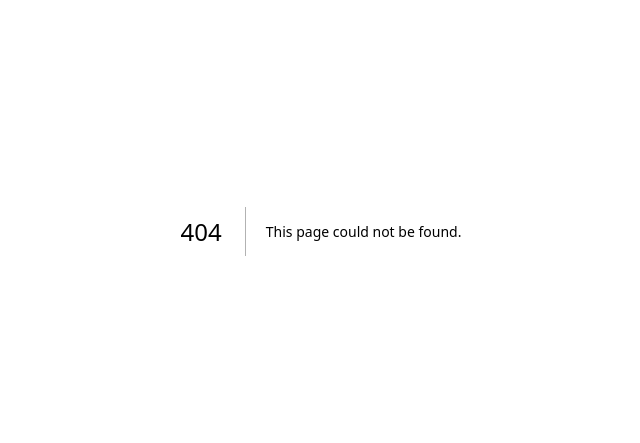
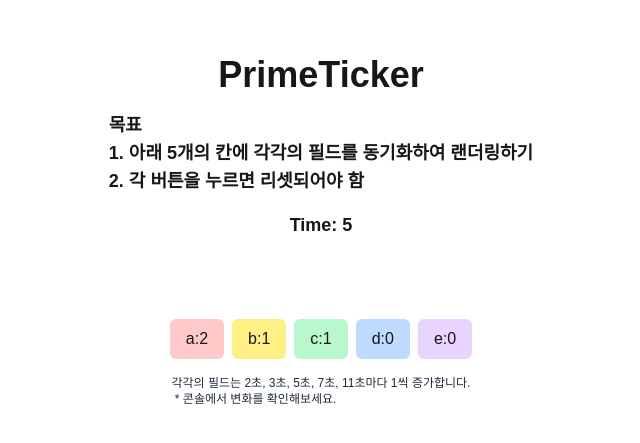
Before and after one commit to entrolEC/external-state-management, a Next.js app: page /prime-ticker/1 in a window 1280 px wide. Before the commit this address had no page. Shown: the part 169-612 px from the top of the page, without its empty margins (319-959 px from the left). Built offline with nearby package versions, Linux system fonts and the light colour scheme.

Commit message:
feat: prime-ticker 문제 useSyncExternalStore 해결법

```diff
--- a/package.json
+++ b/package.json
@@ -1,5 +1,5 @@
 {
-  "name": "mutation-pattern",
+  "name": "external-state-management",
   "version": "0.1.0",
   "private": true,
   "scripts": {
--- /dev/null
+++ b/src/app/prime-ticker/1/page.tsx
@@ -0,0 +1,85 @@
+'use client';
+
+import Timer from '@/component/timer';
+import { MouseEventHandler, useSyncExternalStore } from 'react';
+import { getPrimeTicker } from '@/lib/get-prime-ticker';
+import { Field } from '@/lib/prime-ticker';
+
+const primeTicker = getPrimeTicker();
+primeTicker.start();
+
+const subscribe = (field: string) => (callback: () => void) => {
+  primeTicker.addEventListener(`update:${field}`, callback);
+  return () => primeTicker.removeEventListener('update:a', callback);
+};
+
+const getSnapshot = (field: Field) => () => {
+  return primeTicker.get(field);
+};
+
+const handleClick: MouseEventHandler<HTMLDivElement> = (e) => {
+  primeTicker.set(e.currentTarget.id as Field, 0);
+};
+
+export default function PrimeTickerPage() {
+  const a = useSyncExternalStore(subscribe('a'), getSnapshot('a'));
+  const b = useSyncExternalStore(subscribe('b'), getSnapshot('b'));
+  const c = useSyncExternalStore(subscribe('c'), getSnapshot('c'));
+  const d = useSyncExternalStore(subscribe('d'), getSnapshot('d'));
+  const e = useSyncExternalStore(subscribe('e'), getSnapshot('e'));
+
+  return (
+    <div className="grid h-full w-full place-items-center">
+      <div className="flex flex-col items-center">
+        <h1 className="text-4xl font-bold">PrimeTicker</h1>
+        <h2 className="mt-4 text-lg font-semibold whitespace-pre-wrap">
+          <span className="font-bold">목표</span>
+          {'\n'}1. 아래 5개의 칸에 각각의 필드를 동기화하여 랜더링하기{'\n'}2. 각 버튼을 누르면 리셋되어야 함
+        </h2>
+        <h2 className="mt-4 text-lg font-semibold">
+          Time: <Timer />
+        </h2>
+        <div className="flex gap-2">
+          <div
+            id="a"
+            onClick={handleClick}
+            className="mt-20 cursor-pointer rounded-md bg-red-200 px-4 py-2 font-medium hover:opacity-70"
+          >
+            a:{a}
+          </div>
+          <div
+            id="b"
+            onClick={handleClick}
+            className="mt-20 cursor-pointer rounded-md bg-yellow-200 px-4 py-2 font-medium hover:opacity-70"
+          >
+            b:{b}
+          </div>
+          <div
+            id="c"
+            onClick={handleClick}
+            className="mt-20 cursor-pointer rounded-md bg-green-200 px-4 py-2 font-medium hover:opacity-70"
+          >
+            c:{c}
+          </div>
+          <div
+            id="d"
+            onClick={handleClick}
+            className="mt-20 cursor-pointer rounded-md bg-blue-200 px-4 py-2 font-medium hover:opacity-70"
+          >
+            d:{d}
+          </div>
+          <div
+            id="e"
+            onClick={handleClick}
+            className="mt-20 cursor-pointer rounded-md bg-purple-200 px-4 py-2 font-medium hover:opacity-70"
+          >
+            e:{e}
+          </div>
+        </div>
+        <div className="mt-4 text-xs whitespace-pre-wrap text-gray-800">
+          각각의 필드는 2초, 3초, 5초, 7초, 11초마다 1씩 증가합니다.{'\n'} * 콘솔에서 변화를 확인해보세요.
+        </div>
+      </div>
+    </div>
+  );
+}
--- /dev/null
+++ b/src/component/timer.tsx
@@ -0,0 +1,12 @@
+import { useEffect, useState } from 'react';
+
+export default function Timer() {
+  const [seconds, setSeconds] = useState(0);
+
+  useEffect(() => {
+    const id = setInterval(() => setSeconds((s) => s + 1), 1000);
+    return () => clearInterval(id); // 언마운트 시 정리
+  }, []);
+
+  return <span>{seconds}</span>; // 텍스트만 표시
+}
--- /dev/null
+++ b/src/lib/get-prime-ticker.ts
@@ -0,0 +1,11 @@
+import PrimeTicker from '@/lib/prime-ticker';
+
+let inst: PrimeTicker | null = null;
+
+export function getPrimeTicker(): PrimeTicker {
+  if (typeof window === 'undefined') {
+    throw new Error('PrimeTicker is client-only. Call this in a client component after mount.');
+  }
+  if (!inst) inst = new PrimeTicker();
+  return inst;
+}
--- /dev/null
+++ b/src/lib/prime-ticker.ts
@@ -0,0 +1,86 @@
+// primeTicker.ts
+export type Field = 'a' | 'b' | 'c' | 'd' | 'e';
+export type State = Record<Field, number>;
+
+/**
+ * 2s/3s/5s/7s/11s 주기로 자동 증가하며
+ * 값 변경 시 `update:<field>` 와 `update` 이벤트를 발생시키는 외부 상태 객체
+ * - 외부에서 primeTicker.set("a", 100) 으로 수정 가능
+ * - 외부에서 primeTicker.addEventListener("update:a", handler) 로 이벤트 리스닝 가능
+ */
+class PrimeTicker extends EventTarget {
+  private state: State = { a: 0, b: 0, c: 0, d: 0, e: 0 };
+  private timers: Partial<Record<Field, ReturnType<typeof setInterval>>> = {};
+  private readonly intervals: Record<Field, number> = {
+    a: 2000,  // 2초
+    b: 3000,  // 3초
+    c: 5000,  // 5초
+    d: 7000,  // 7초
+    e: 11000, // 11초
+  };
+
+  /** 자동 증가 시작 */
+  start() {
+    (Object.keys(this.intervals) as Field[]).forEach((field) => {
+      if (this.timers[field]) return;
+      this.timers[field] = setInterval(() => this.bump(field), this.intervals[field]);
+    });
+  }
+
+  /** 자동 증가 정지 */
+  stop() {
+    (Object.keys(this.timers) as Field[]).forEach((field) => {
+      if (this.timers[field]) clearInterval(this.timers[field]!);
+      this.timers[field] = undefined;
+    });
+  }
+
+  /** 상태 스냅샷 */
+  getSnapshot(): State {
+    console.log('PrimeTicker: ', this.state);
+    return { ...this.state };
+  }
+
+  /** 개별 값 읽기 */
+  get(field: Field): number {
+    return this.state[field];
+  }
+
+  /** 외부 수정 */
+  set(field: Field, value: number) {
+    this.state[field] = value;
+    this.emit(field);
+  }
+
+  /** 내부 증가 */
+  private bump(field: Field) {
+    this.state[field] += 1;
+    this.emit(field);
+  }
+
+  /** 이벤트 발생 */
+  private emit(field: Field) {
+    const detail = { field, value: this.state[field], snapshot: this.getSnapshot() };
+    this.dispatchEvent(new CustomEvent(`update:${field}`, { detail }));
+  }
+}
+
+export default PrimeTicker;
+
+/*
+사용 예시:
+
+import primeTicker from './primeTicker';
+
+// 자동 증가 시작
+primeTicker.start();
+
+// 외부에서 값 수정
+primeTicker.set('a', 100);
+
+// 이벤트 리스너 등록
+primeTicker.addEventListener('update:a', (e) => {
+  const { field, value } = (e as CustomEvent).detail;
+  console.log(`field ${field} updated to ${value}`);
+});
+*/
```
